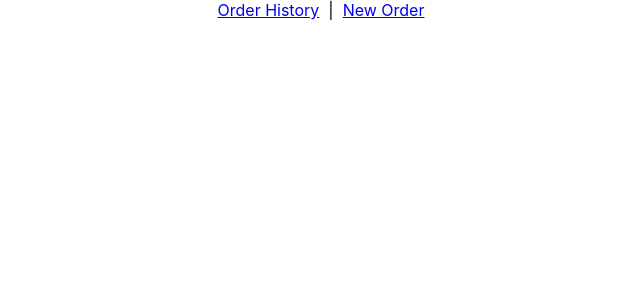
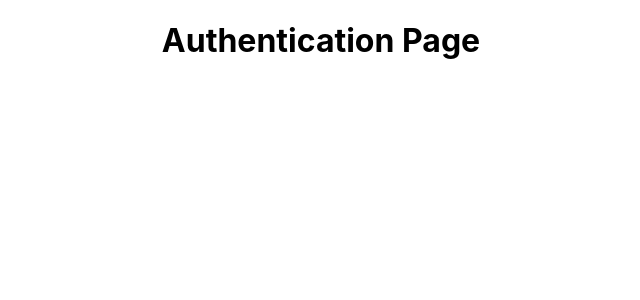
Before and after one commit to h-reyes/Restaurant-Game, a React (Create React App) app: page / in a window 1280 px wide. Shown: the top 300 px of the page, without its empty margins (319-959 px from the left). Built offline with nearby package versions, Linux system fonts and the light colour scheme.

Commit message:
edit to usestate and crud-helper addition

```diff
--- a/src/App.js
+++ b/src/App.js
@@ -15,7 +15,7 @@ import OrderHistoryPage from './pages/OrderHistory/OrderHistory';
 
 
 function App() {
-  const [user, setUser] = useState({})
+  const [user, setUser] = useState(null)
 
   return (
     <main className="App">
```
Also changed, not shown: crud-helper.js (added, +13 -0 lines).
